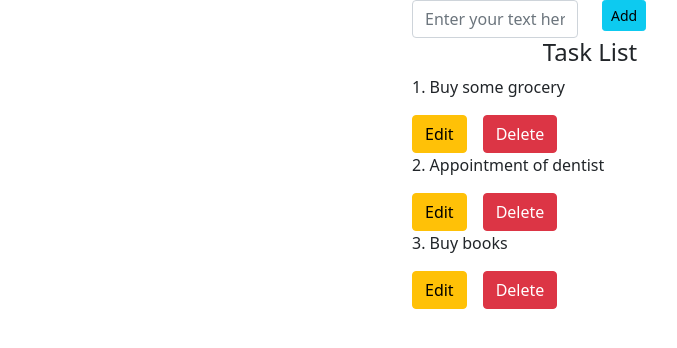
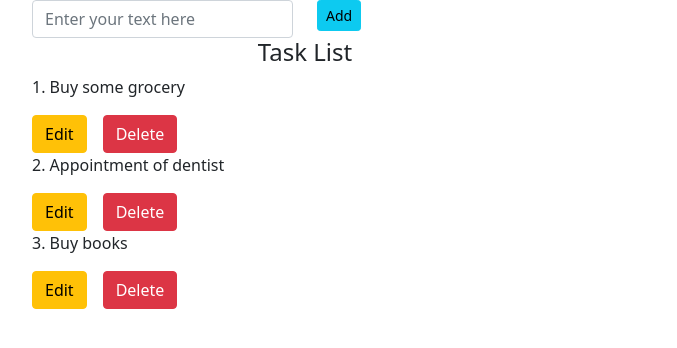
Before and after one commit to akshaysatav1020/simpletodo, a PHP site: page / in a window 1280 px wide. Shown: the top 348 px of the page, without its empty margins (50-727 px from the left). Run offline with PHP 8.4, Linux system fonts and the light colour scheme; data comes from the database, SQL or seed files in the repository.

Commit message:
Update index.php

```diff
--- a/index.php
+++ b/index.php
@@ -14,8 +14,7 @@
 <body>
     <div class="container">
         <div class="row align-items-center">
-            <div class="col col-md-hide"></div>
-            <div class="col">
+            <div class="col col-md-6">
                 <form action="logic.php" method="POST">
                     <div class="row">
                         <div class="col">
@@ -29,11 +28,9 @@
                     </div>
                 </form>
             </div>
-            <div class="col"></div>
         </div>
         <div class="row">
-            <div class="col"></div>
-            <div class="col">
+            <div class="col-md-6">
                 <h4 class="text-center">Task List</h4>
                 <div class="list">
 
```
